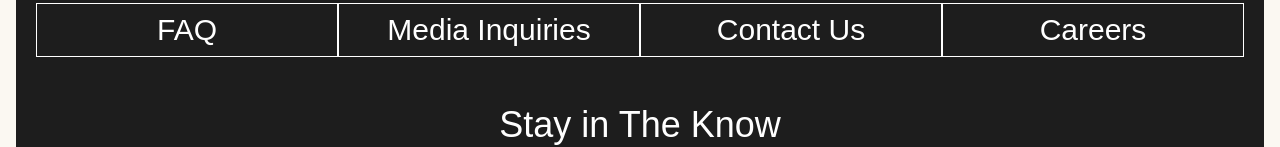
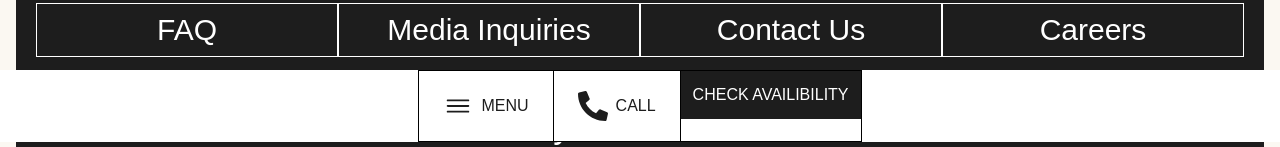
Before and after one commit to Ershivnandan/Delphi-hotel-frontend, a React (Vite) app: page /#/ in a window 1280 px wide. Shown: the part 658-805 px from the top of the page. Built offline with nearby package versions, Linux system fonts and the light colour scheme.

Commit message:
bottom nav added

```diff
--- /dev/null
+++ b/src/Components/Bottomnav/Bottomnav.jsx
@@ -0,0 +1,43 @@
+
+import { FaPhone } from "react-icons/fa";
+import "./bottomnav.css";
+import { IoIosMenu } from "react-icons/io";
+
+// eslint-disable-next-line react/prop-types
+const Bottomnav = ({ toggleSidebar }) => {
+  return (
+    <div className="fixed z-20 bottom-0 left-0 right-0 bg-white text-[#1d1d1d] hidden justify-center items-center sm:flex">
+      <ul className="flex justify-center">
+        <li className="border-1 border-black border-solid p-3">
+          <button
+            onClick={toggleSidebar}
+            className="flex items-center space-x-2 px-3 py-2 rounded-lg bg-white text-[#1d1d1d] transition duration-300"
+          >
+            <IoIosMenu className="text-3xl" />
+            <span className="uppercase">Menu</span>
+          </button>
+        </li>
+        <li className="border-l-0 border-b-1 border-t-1 border-r-1 border-black border-solid p-3">
+        <button
+            onClick={toggleSidebar}
+            className="flex items-center space-x-2 px-3 py-2 rounded-lg bg-white text-[#1d1d1d] transition duration-300"
+          >
+            <FaPhone className="text-3xl rotate-90" />
+            <span className="uppercase">Call</span>
+          </button>
+        </li>
+        <li className="border-l-0 border-b-1 border-t-1 border-r-1 border-black border-solid">
+        <button
+            onClick={toggleSidebar}
+            className="flex items-center space-x-2 px-3 py-3 bg-[#1d1d1d] text-white transition duration-300"
+          >
+
+            <span className="uppercase">Check Availibility</span>
+          </button>
+        </li>
+      </ul>
+    </div>
+  );
+};
+
+export default Bottomnav;
--- a/src/Components/navbar/Navbar.jsx
+++ b/src/Components/navbar/Navbar.jsx
@@ -5,6 +5,7 @@ import { IoDiamond } from "react-icons/io5";
 import { TbMenu } from "react-icons/tb";
 import { RiCloseLargeLine } from "react-icons/ri";
 import { SlSocialInstagram } from "react-icons/sl";
+import Bottomnav from "../Bottomnav/Bottomnav";
 
 const navItems = [
   "Rooms & Suites",
@@ -83,6 +84,8 @@ const Navbar = () => {
         </button>
       </div>
 
+      <Bottomnav toggleSidebar={toggleSidebar} />
+
       <aside
         id="default-sidebar"
         className={`fixed top-0 left-0 z-40 w-full h-full transition-transform transform text-center ${
```
Also changed, not shown: src/Components/Bottomnav/bottomnav.css (added).
